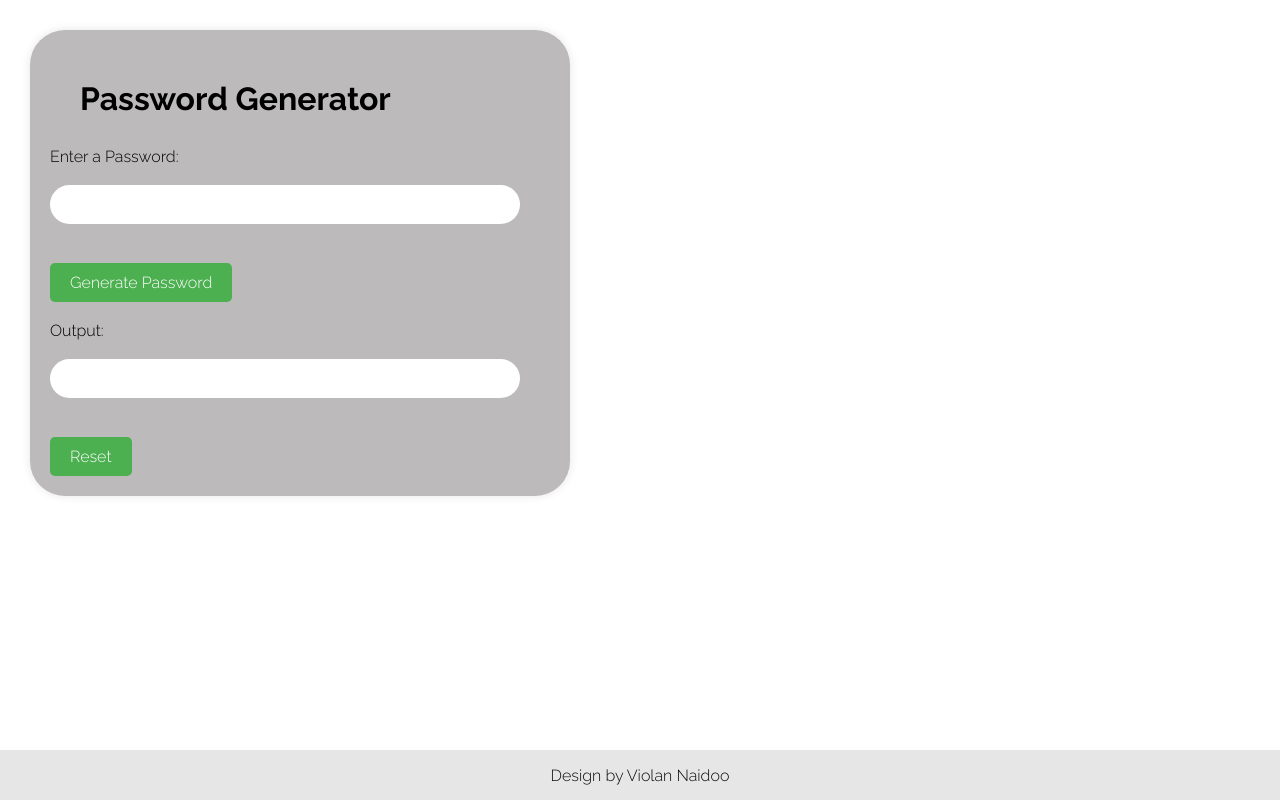
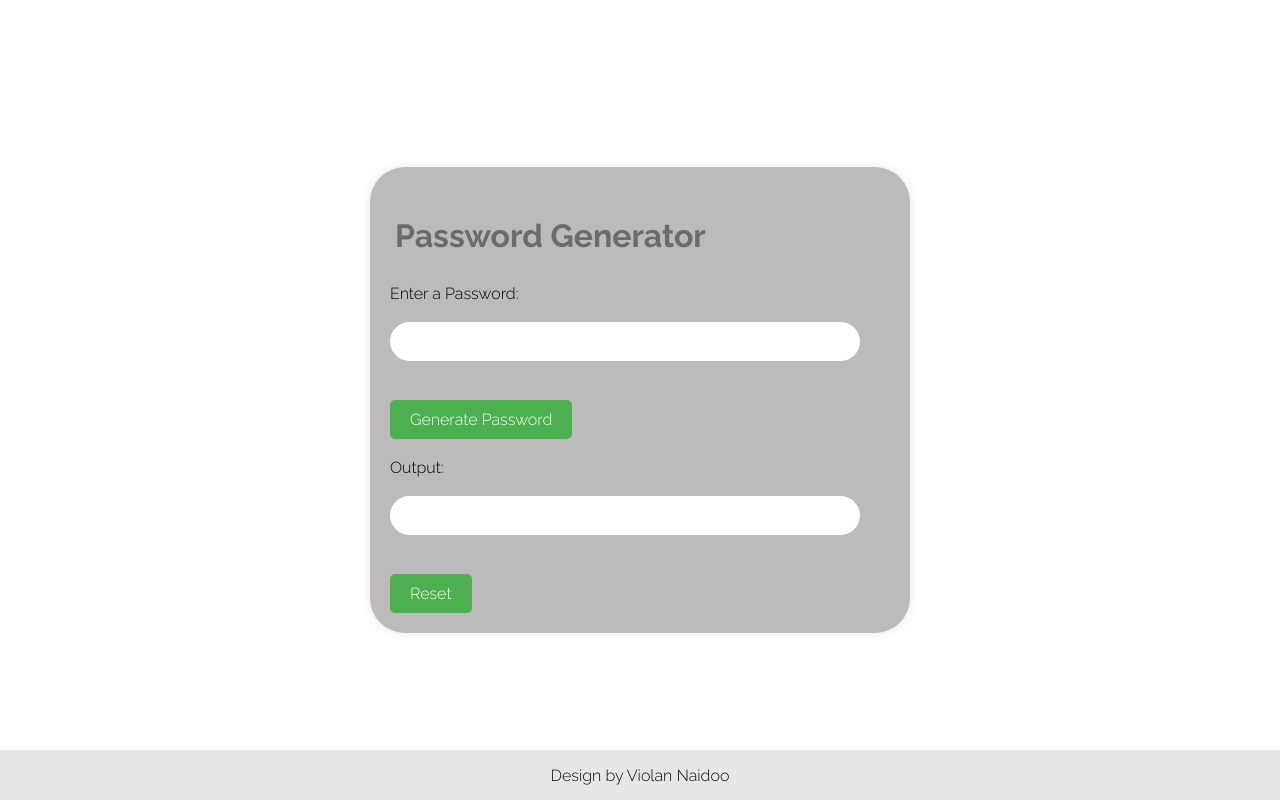
Before and after one commit to violan7naidoo/ViolansPasswordGenerator, a plain HTML site: page index.html in a window 1280 px wide. Drawn offline with Linux system fonts and the light colour scheme.

Commit message:
Update style.css

```diff
--- a/style.css
+++ b/style.css
@@ -1,6 +1,10 @@
 body {
   margin: 0;
   padding: 0;
+  min-height: 100vh;
+  display: flex;
+  align-items: center;
+  justify-content: center;
 }
 h1 {
   font-family: "Raleway", sans-serif;
@@ -14,6 +18,12 @@ h1 {
   align-items: center;
   height: 100vh;
   font-family: "Raleway", sans-serif;
+}
+
+form h1 {
+  font-family: "Raleway", sans-serif;
+  color: #6b6b6b;
+  margin-left: 5px;
 }
 
 form {
```
